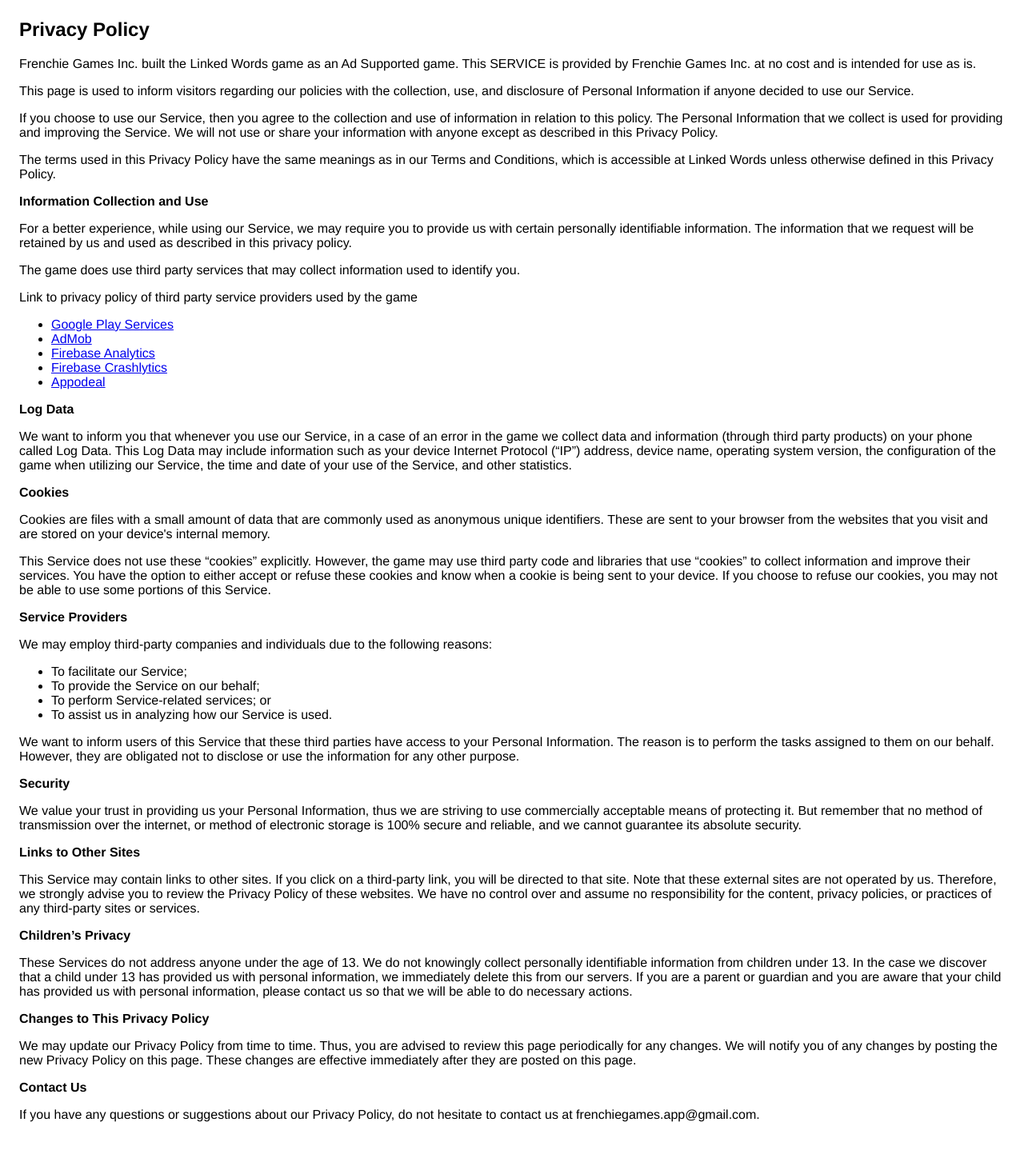
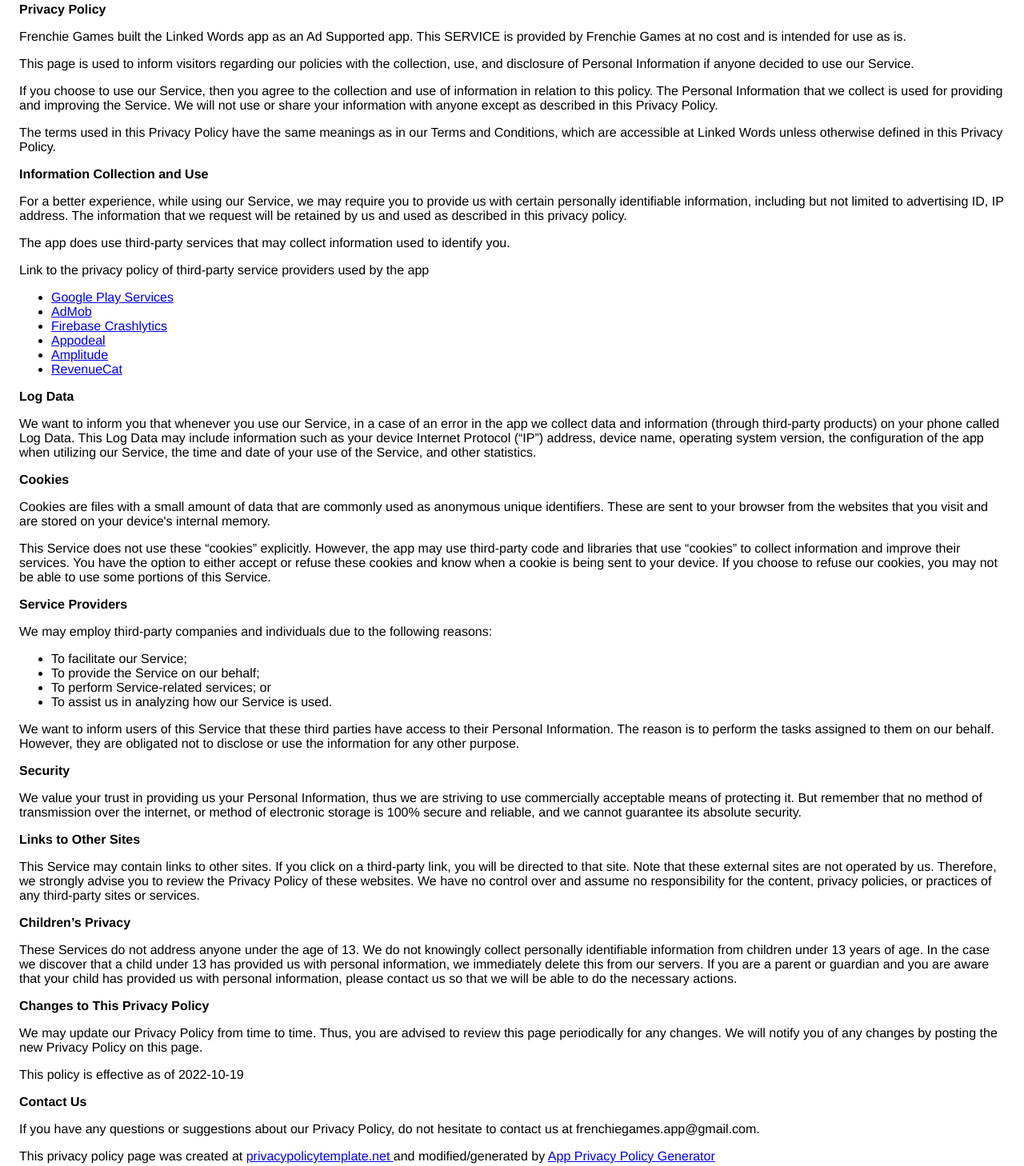
Before and after one commit to tommybuonomo/frenchiegames.github.io, a plain HTML site: page linkedwords/privacy-policy.html in a window 1280 px wide. Shown: the part 21-1479 px from the top of the page at 80% size. Drawn offline with Linux system fonts and the light colour scheme.

Commit message:
Update privacy-policy.html

```diff
--- a/linkedwords/privacy-policy.html
+++ b/linkedwords/privacy-policy.html
@@ -7,112 +7,103 @@
       <style> body { font-family: 'Helvetica Neue', Helvetica, Arial, sans-serif; padding:1em; } </style>
     </head>
     <body>
-    <h2>Privacy Policy</h2> <p>
-                    Frenchie Games Inc. built the Linked Words game as
-                    an Ad Supported game. This SERVICE is provided by
-                    Frenchie Games Inc. at no cost and is intended for
-                    use as is.
+    <strong>Privacy Policy</strong> <p>
+                  Frenchie Games built the Linked Words app as
+                  an Ad Supported app. This SERVICE is provided by
+                  Frenchie Games at no cost and is intended for use as
+                  is.
                 </p> <p>
-                    This page is used to inform visitors regarding
-                    our policies with the collection, use, and
-                    disclosure of Personal Information if anyone decided to use
-                    our Service.
+                  This page is used to inform visitors regarding our
+                  policies with the collection, use, and disclosure of Personal
+                  Information if anyone decided to use our Service.
                 </p> <p>
-                    If you choose to use our Service, then you agree
-                    to the collection and use of information in relation to this
+                  If you choose to use our Service, then you agree to
+                  the collection and use of information in relation to this
                   policy. The Personal Information that we collect is
-                    used for providing and improving the Service.
-                    We will not use or share your
-                    information with anyone except as described in this Privacy
-                    Policy.
+                  used for providing and improving the Service. We will not use or share your information with
+                  anyone except as described in this Privacy Policy.
                 </p> <p>
                   The terms used in this Privacy Policy have the same meanings
-                    as in our Terms and Conditions, which is accessible at
-                    Linked Words unless otherwise defined in this Privacy
-                    Policy.
+                  as in our Terms and Conditions, which are accessible at
+                  Linked Words unless otherwise defined in this Privacy Policy.
                 </p> <p><strong>Information Collection and Use</strong></p> <p>
-                    For a better experience, while using our Service,
-                    we may require you to provide us with certain
-                    personally identifiable information. The
-                    information that we request will be
-                    retained by us and used as described in this privacy policy.
+                  For a better experience, while using our Service, we
+                  may require you to provide us with certain personally
+                  identifiable information, including but not limited to advertising ID, IP address. The information that
+                  we request will be retained by us and used as described in this privacy policy.
+                </p> <div><p>
+                    The app does use third-party services that may collect
+                    information used to identify you.
                   </p> <p>
-                    The game does use third party services that may collect
-                    information used to identify you.
-                  </p> <div><p>
-                      Link to privacy policy of third party service providers
-                      used by the game
-                    </p> <ul><li><a href="https://www.google.com/policies/privacy/" target="_blank">Google Play Services</a></li><li><a href="https://support.google.com/admob/answer/6128543?hl=en" target="_blank">AdMob</a></li><li><a href="https://firebase.google.com/policies/analytics" target="_blank">Firebase Analytics</a></li><li><a href="https://firebase.google.com/terms/crashlytics" target="_blank">Firebase Crashlytics</a></li><!----><!----><!----><!----><!----><li><a href="https://www.appodeal.com/home/privacy-policy/" target="_blank">Appodeal</a></li><!----><!----><!----><!----></ul></div> <p><strong>Log Data</strong></p> <p>
-                    We want to inform you that whenever
-                    you use our Service, in a case of an error in the
-                    game we collect data and information (through third
-                    party products) on your phone called Log Data. This Log Data
-                    may include information such as your device Internet
-                    Protocol (“IP”) address, device name, operating system
-                    version, the configuration of the game when utilizing
-                    our Service, the time and date of your use of the
-                    Service, and other statistics.
+                    Link to the privacy policy of third-party service providers used
+                    by the app
+                  </p> <ul><li><a href="https://www.google.com/policies/privacy/" target="_blank" rel="noopener noreferrer">Google Play Services</a></li><li><a href="https://support.google.com/admob/answer/6128543?hl=en" target="_blank" rel="noopener noreferrer">AdMob</a></li><!----><li><a href="https://firebase.google.com/support/privacy/" target="_blank" rel="noopener noreferrer">Firebase Crashlytics</a></li><!----><!----><!----><!----><!----><li><a href="https://www.appodeal.com/home/privacy-policy/" target="_blank" rel="noopener noreferrer">Appodeal</a></li><!----><!----><!----><!----><!----><!----><!----><!----><!----><!----><!----><li><a href="https://amplitude.com/privacy" target="_blank" rel="noopener noreferrer">Amplitude</a></li><!----><!----><!----><!----><!----><li><a href="https://www.revenuecat.com/privacy" target="_blank" rel="noopener noreferrer">RevenueCat</a></li></ul></div> <p><strong>Log Data</strong></p> <p>
+                  We want to inform you that whenever you
+                  use our Service, in a case of an error in the app
+                  we collect data and information (through third-party
+                  products) on your phone called Log Data. This Log Data may
+                  include information such as your device Internet Protocol
+                  (“IP”) address, device name, operating system version, the
+                  configuration of the app when utilizing our Service,
+                  the time and date of your use of the Service, and other
+                  statistics.
                 </p> <p><strong>Cookies</strong></p> <p>
                   Cookies are files with a small amount of data that are
-                    commonly used as anonymous unique identifiers. These are
-                    sent to your browser from the websites that you visit and
-                    are stored on your device's internal memory.
+                  commonly used as anonymous unique identifiers. These are sent
+                  to your browser from the websites that you visit and are
+                  stored on your device's internal memory.
                 </p> <p>
-                    This Service does not use these “cookies” explicitly.
-                    However, the game may use third party code and libraries that
-                    use “cookies” to collect information and improve their
-                    services. You have the option to either accept or refuse
-                    these cookies and know when a cookie is being sent to your
-                    device. If you choose to refuse our cookies, you may not be
-                    able to use some portions of this Service.
+                  This Service does not use these “cookies” explicitly. However,
+                  the app may use third-party code and libraries that use
+                  “cookies” to collect information and improve their services.
+                  You have the option to either accept or refuse these cookies
+                  and know when a cookie is being sent to your device. If you
+                  choose to refuse our cookies, you may not be able to use some
+                  portions of this Service.
                 </p> <p><strong>Service Providers</strong></p> <p>
-                    We may employ third-party companies
-                    and individuals due to the following reasons:
+                  We may employ third-party companies and
+                  individuals due to the following reasons:
                 </p> <ul><li>To facilitate our Service;</li> <li>To provide the Service on our behalf;</li> <li>To perform Service-related services; or</li> <li>To assist us in analyzing how our Service is used.</li></ul> <p>
-                    We want to inform users of this
-                    Service that these third parties have access to your
-                    Personal Information. The reason is to perform the tasks
-                    assigned to them on our behalf. However, they are obligated
-                    not to disclose or use the information for any other
-                    purpose.
+                  We want to inform users of this Service
+                  that these third parties have access to their Personal
+                  Information. The reason is to perform the tasks assigned to
+                  them on our behalf. However, they are obligated not to
+                  disclose or use the information for any other purpose.
                 </p> <p><strong>Security</strong></p> <p>
-                    We value your trust in providing us
-                    your Personal Information, thus we are striving to use
-                    commercially acceptable means of protecting it. But remember
-                    that no method of transmission over the internet, or method
-                    of electronic storage is 100% secure and reliable, and
-                    we cannot guarantee its absolute security.
+                  We value your trust in providing us your
+                  Personal Information, thus we are striving to use commercially
+                  acceptable means of protecting it. But remember that no method
+                  of transmission over the internet, or method of electronic
+                  storage is 100% secure and reliable, and we cannot
+                  guarantee its absolute security.
                 </p> <p><strong>Links to Other Sites</strong></p> <p>
-                    This Service may contain links to other sites. If you click
-                    on a third-party link, you will be directed to that site.
-                    Note that these external sites are not operated by
-                    us. Therefore, we strongly advise you to
-                    review the Privacy Policy of these websites.
-                    We have no control over and assume no
-                    responsibility for the content, privacy policies, or
-                    practices of any third-party sites or services.
-                  </p> <p><strong>Children’s Privacy</strong></p> <p>
+                  This Service may contain links to other sites. If you click on
+                  a third-party link, you will be directed to that site. Note
+                  that these external sites are not operated by us.
+                  Therefore, we strongly advise you to review the
+                  Privacy Policy of these websites. We have
+                  no control over and assume no responsibility for the content,
+                  privacy policies, or practices of any third-party sites or
+                  services.
+                </p> <p><strong>Children’s Privacy</strong></p> <div><p>
                     These Services do not address anyone under the age of 13.
                     We do not knowingly collect personally
-                    identifiable information from children under 13. In the case
+                    identifiable information from children under 13 years of age. In the case
                     we discover that a child under 13 has provided
-                    us with personal information,
-                    we immediately delete this from our servers. If you
-                    are a parent or guardian and you are aware that your child
-                    has provided us with personal information, please contact
-                    us so that we will be able to do
-                    necessary actions.
-                  </p> <p><strong>Changes to This Privacy Policy</strong></p> <p>
+                    us with personal information, we immediately
+                    delete this from our servers. If you are a parent or guardian
+                    and you are aware that your child has provided us with
+                    personal information, please contact us so that
+                    we will be able to do the necessary actions.
+                  </p></div> <!----> <p><strong>Changes to This Privacy Policy</strong></p> <p>
                   We may update our Privacy Policy from
                   time to time. Thus, you are advised to review this page
                   periodically for any changes. We will
-                    notify you of any changes by posting the new Privacy Policy
-                    on this page. These changes are effective immediately after
-                    they are posted on this page.
-                  </p> <p><strong>Contact Us</strong></p> <p>
-                    If you have any questions or suggestions about
-                    our Privacy Policy, do not hesitate to contact
-                    us at frenchiegames.app@gmail.com.
-                  </p>
+                  notify you of any changes by posting the new Privacy Policy on
+                  this page.
+                </p> <p>This policy is effective as of 2022-10-19</p> <p><strong>Contact Us</strong></p> <p>
+                  If you have any questions or suggestions about our
+                  Privacy Policy, do not hesitate to contact us at frenchiegames.app@gmail.com.
+                </p> <p>This privacy policy page was created at <a href="https://privacypolicytemplate.net" target="_blank" rel="noopener noreferrer">privacypolicytemplate.net </a>and modified/generated by <a href="https://app-privacy-policy-generator.nisrulz.com/" target="_blank" rel="noopener noreferrer">App Privacy Policy Generator</a></p>
     </body>
     </html>
```
Lines whose indentation alone changed are shown as unchanged.
